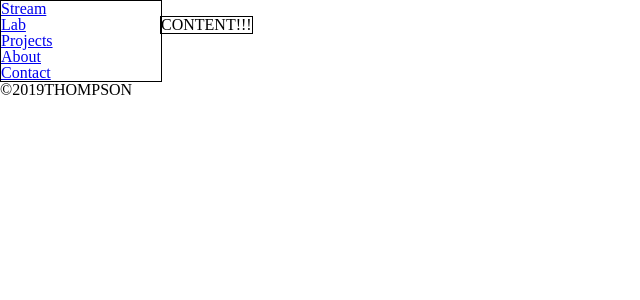
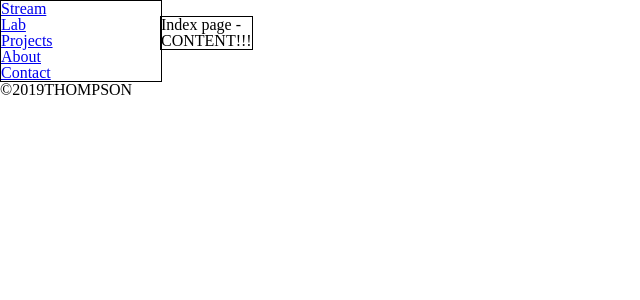
Before and after one commit to youwho42/youwho42.github.io, a PHP site: page / in a window 1280 px wide. Shown: the top 300 px of the page, without its empty margins (0-640 px from the left). Run offline with PHP 8.4, Linux system fonts and the light colour scheme.

Commit message:
Update index.php

```diff
--- a/index.php
+++ b/index.php
@@ -3,7 +3,7 @@
         <?php include 'menu.php';?>
 
         <div class="content">
-            <p>CONTENT!!!</p>
+            <p>Index page - <br>CONTENT!!!</p>
         </div>
 
 
```
